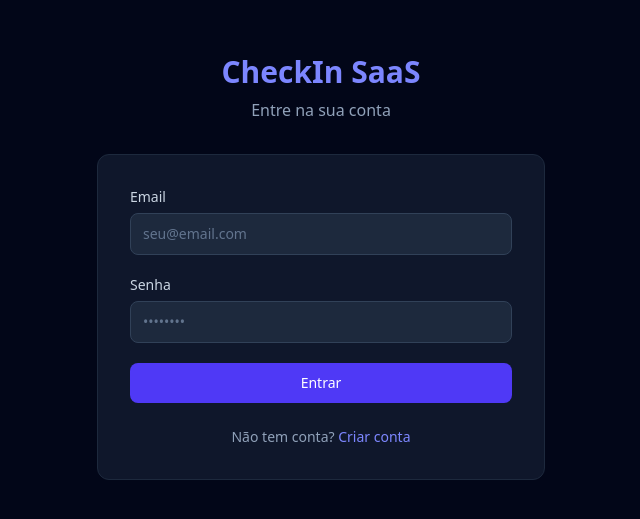
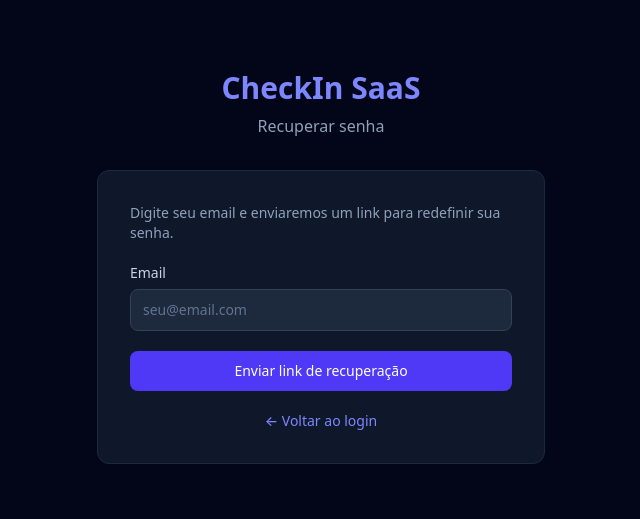
Before and after one commit to GabrielR0d/saas-checkin, a React (Vite) app in the folder frontend/: page /forgot-password in a window 1280 px wide. Before the commit this address led to /login. Shown: the part 133-652 px from the top of the page, without its empty margins (319-959 px from the left). Built offline with nearby package versions, Linux system fonts and the light colour scheme; no server answers.

Commit message:
feat: forgot-password + reset-password pages (backend already supported, frontend was missing)

```diff
--- a/frontend/src/App.tsx
+++ b/frontend/src/App.tsx
@@ -3,6 +3,8 @@ import { Layout } from './components/Layout'
 import { PrivateRoute } from './components/PrivateRoute'
 import { LoginPage } from './pages/LoginPage'
 import { SignupPage } from './pages/SignupPage'
+import { ForgotPasswordPage } from './pages/ForgotPasswordPage'
+import { ResetPasswordPage } from './pages/ResetPasswordPage'
 import { DashboardPage } from './pages/DashboardPage'
 import { ClientsPage } from './pages/ClientsPage'
 import { ClientDetailPage } from './pages/clients/ClientDetailPage'
@@ -17,6 +19,8 @@ export default function App() {
     <Routes>
       <Route path="/login" element={<LoginPage />} />
       <Route path="/signup" element={<SignupPage />} />
+      <Route path="/forgot-password" element={<ForgotPasswordPage />} />
+      <Route path="/reset-password" element={<ResetPasswordPage />} />
 
       <Route element={<PrivateRoute />}>
         <Route element={<Layout />}>
--- /dev/null
+++ b/frontend/src/pages/ForgotPasswordPage.tsx
@@ -0,0 +1,83 @@
+import { useState, type FormEvent } from 'react'
+import { Link } from 'react-router-dom'
+import toast from 'react-hot-toast'
+import { api } from '../lib/api'
+
+export function ForgotPasswordPage() {
+  const [email, setEmail] = useState('')
+  const [loading, setLoading] = useState(false)
+  const [sent, setSent] = useState(false)
+
+  async function handleSubmit(e: FormEvent) {
+    e.preventDefault()
+    setLoading(true)
+    try {
+      await api.post('/auth/forgot-password', { email })
+      setSent(true)
+    } catch {
+      toast.error('Erro ao enviar email. Tente novamente.')
+    } finally {
+      setLoading(false)
+    }
+  }
+
+  return (
+    <div className="min-h-screen bg-slate-950 flex items-center justify-center p-4">
+      <div className="w-full max-w-md">
+        <div className="text-center mb-8">
+          <h1 className="text-3xl font-bold text-indigo-400 mb-2">CheckIn SaaS</h1>
+          <p className="text-slate-400">Recuperar senha</p>
+        </div>
+
+        <div className="bg-slate-900 rounded-xl border border-slate-800 p-8">
+          {sent ? (
+            <div className="text-center space-y-4">
+              <div className="text-4xl">✉️</div>
+              <p className="text-slate-100 font-medium">Email enviado!</p>
+              <p className="text-slate-400 text-sm">
+                Se este email estiver cadastrado, você receberá um link para redefinir sua senha em instantes.
+              </p>
+              <Link
+                to="/login"
+                className="inline-block mt-2 text-sm text-indigo-400 hover:text-indigo-300 font-medium"
+              >
+                ← Voltar ao login
+              </Link>
+            </div>
+          ) : (
+            <form onSubmit={handleSubmit} className="space-y-5">
+              <p className="text-slate-400 text-sm">
+                Digite seu email e enviaremos um link para redefinir sua senha.
+              </p>
+              <div>
+                <label className="block text-sm font-medium text-slate-300 mb-1.5">Email</label>
+                <input
+                  type="email"
+                  value={email}
+                  onChange={(e) => setEmail(e.target.value)}
+                  required
+                  placeholder="seu@email.com"
+                  className="w-full bg-slate-800 border border-slate-700 text-slate-100 rounded-lg px-3 py-2.5 text-sm focus:outline-none focus:ring-2 focus:ring-indigo-500 placeholder:text-slate-500"
+                />
+              </div>
+
+              <button
+                type="submit"
+                disabled={loading}
+                className="w-full bg-indigo-600 hover:bg-indigo-500 disabled:opacity-50 disabled:cursor-not-allowed text-white rounded-lg px-4 py-2.5 text-sm font-medium transition-colors"
+              >
+                {loading ? 'Enviando...' : 'Enviar link de recuperação'}
+              </button>
+
+              <p className="text-center text-sm text-slate-400">
+                <Link to="/login" className="text-indigo-400 hover:text-indigo-300 font-medium">
+                  ← Voltar ao login
+                </Link>
+              </p>
+            </form>
+          )}
+        </div>
+      </div>
+    </div>
+  )
+}
--- a/frontend/src/pages/LoginPage.tsx
+++ b/frontend/src/pages/LoginPage.tsx
@@ -70,12 +70,17 @@ export function LoginPage() {
             </button>
           </form>
 
-          <p className="mt-6 text-center text-sm text-slate-400">
-            Não tem conta?{' '}
-            <Link to="/signup" className="text-indigo-400 hover:text-indigo-300 font-medium">
-              Criar conta
+          <div className="mt-6 flex flex-col items-center gap-2 text-sm text-slate-400">
+            <Link to="/forgot-password" className="text-slate-500 hover:text-slate-300 transition-colors">
+              Esqueceu a senha?
             </Link>
-          </p>
+            <span>
+              Não tem conta?{' '}
+              <Link to="/signup" className="text-indigo-400 hover:text-indigo-300 font-medium">
+                Criar conta
+              </Link>
+            </span>
+          </div>
         </div>
       </div>
     </div>
--- /dev/null
+++ b/frontend/src/pages/ResetPasswordPage.tsx
@@ -0,0 +1,97 @@
+import { useState, type FormEvent } from 'react'
+import { useNavigate, useSearchParams, Link } from 'react-router-dom'
+import toast from 'react-hot-toast'
+import { api } from '../lib/api'
+
+export function ResetPasswordPage() {
+  const [searchParams] = useSearchParams()
+  const token = searchParams.get('token') ?? ''
+  const [newPassword, setNewPassword] = useState('')
+  const [confirm, setConfirm] = useState('')
+  const [loading, setLoading] = useState(false)
+  const navigate = useNavigate()
+
+  if (!token) {
+    return (
+      <div className="min-h-screen bg-slate-950 flex items-center justify-center p-4">
+        <div className="w-full max-w-md bg-slate-900 rounded-xl border border-slate-800 p-8 text-center">
+          <p className="text-red-400 font-medium mb-4">Link inválido ou expirado.</p>
+          <Link to="/forgot-password" className="text-indigo-400 hover:text-indigo-300 text-sm">
+            Solicitar novo link
+          </Link>
+        </div>
+      </div>
+    )
+  }
+
+  async function handleSubmit(e: FormEvent) {
+    e.preventDefault()
+    if (newPassword !== confirm) {
+      toast.error('As senhas não coincidem')
+      return
+    }
+    if (newPassword.length < 6) {
+      toast.error('A senha deve ter pelo menos 6 caracteres')
+      return
+    }
+    setLoading(true)
+    try {
+      await api.post('/auth/reset-password', { token, newPassword })
+      toast.success('Senha redefinida! Faça login.')
+      navigate('/login')
+    } catch (err: unknown) {
+      const msg = (err as { response?: { data?: { error?: string } } })?.response?.data?.error
+      toast.error(msg || 'Link inválido ou expirado')
+    } finally {
+      setLoading(false)
+    }
+  }
+
+  return (
+    <div className="min-h-screen bg-slate-950 flex items-center justify-center p-4">
+      <div className="w-full max-w-md">
+        <div className="text-center mb-8">
+          <h1 className="text-3xl font-bold text-indigo-400 mb-2">CheckIn SaaS</h1>
+          <p className="text-slate-400">Redefinir senha</p>
+        </div>
+
+        <div className="bg-slate-900 rounded-xl border border-slate-800 p-8">
+          <form onSubmit={handleSubmit} className="space-y-5">
+            <div>
+              <label className="block text-sm font-medium text-slate-300 mb-1.5">Nova senha</label>
+              <input
+                type="password"
+                value={newPassword}
+                onChange={(e) => setNewPassword(e.target.value)}
+                required
+                minLength={6}
+                placeholder="mín. 6 caracteres"
+                className="w-full bg-slate-800 border border-slate-700 text-slate-100 rounded-lg px-3 py-2.5 text-sm focus:outline-none focus:ring-2 focus:ring-indigo-500 placeholder:text-slate-500"
+              />
+            </div>
+
+            <div>
+              <label className="block text-sm font-medium text-slate-300 mb-1.5">Confirmar senha</label>
+              <input
+                type="password"
+                value={confirm}
+                onChange={(e) => setConfirm(e.target.value)}
+                required
+                placeholder="••••••••"
+                className="w-full bg-slate-800 border border-slate-700 text-slate-100 rounded-lg px-3 py-2.5 text-sm focus:outline-none focus:ring-2 focus:ring-indigo-500 placeholder:text-slate-500"
+              />
+            </div>
+
+            <button
+              type="submit"
+              disabled={loading}
+              className="w-full bg-indigo-600 hover:bg-indigo-500 disabled:opacity-50 disabled:cursor-not-allowed text-white rounded-lg px-4 py-2.5 text-sm font-medium transition-colors"
+            >
+              {loading ? 'Salvando...' : 'Redefinir senha'}
+            </button>
+          </form>
+        </div>
+      </div>
+    </div>
+  )
+}
```
